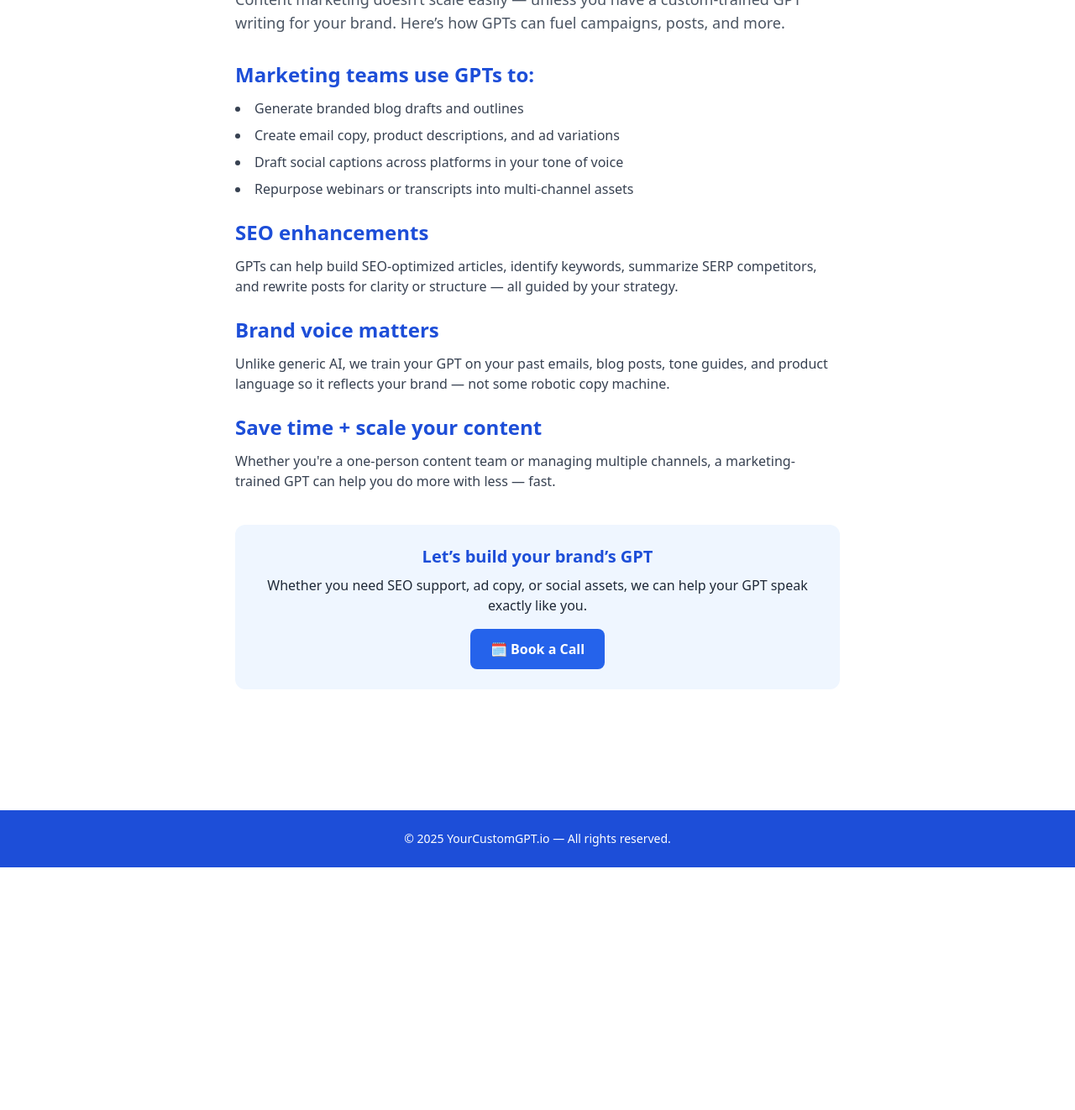
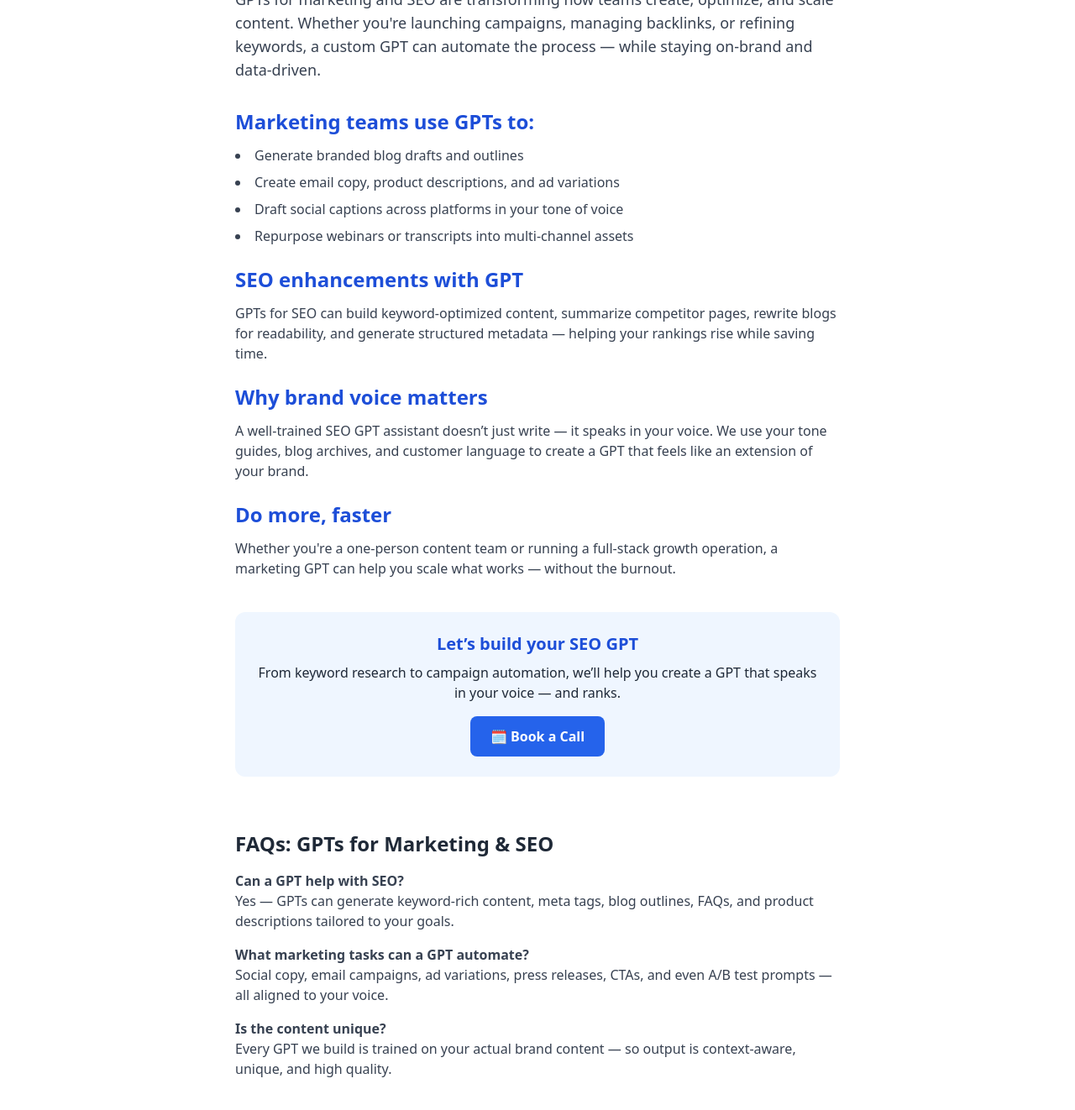
Before and after one commit to redwheelbarroww/yourcustomgpt.io, a Jekyll site: the page built from gpt-in-marketing-seo.html, in a window 1280 px wide and 1400 px high, scrolled down 275 px. Shown: the top 1322 px of the window at 84% size. Built offline with Jekyll 4.4.1, drawn with Linux system fonts in a browser that asks for light colours; before the commit the page ends 1308 px from its top, so only the background shows below that; some of the changed text lies outside the part shown.

Commit message:
Update gpt-in-marketing-seo.html

```diff
--- a/gpt-in-marketing-seo.html
+++ b/gpt-in-marketing-seo.html
@@ -5,9 +5,9 @@
 <head>
   <meta charset="UTF-8" />
   <meta name="viewport" content="width=device-width, initial-scale=1.0"/>
-  <title>GPTs in Marketing & SEO | YourCustomGPT.io</title>
-  <meta name="description" content="Explore how GPTs can enhance your marketing strategy — from content and SEO to social media and branding." />
-  <meta name="keywords" content="GPT marketing, GPT for SEO, AI copywriting, AI brand voice, GPT content generator" />
+  <title>GPTs in Marketing & SEO | Automate Content, Campaigns & Strategy</title>
+  <meta name="description" content="Discover how GPTs for marketing and SEO can streamline content creation, improve rankings, and boost brand visibility — with your voice and goals." />
+  <meta name="keywords" content="GPT for SEO, GPT marketing automation, SEO GPTs, AI content for marketing, GPT content generator, AI blog writing, SEO GPT assistant" />
   <link href="https://cdn.jsdelivr.net/npm/tailwindcss@2.2.19/dist/tailwind.min.css" rel="stylesheet"/>
   <link rel="icon" href="/favicon.ico" type="image/x-icon" />
   <style>html { scroll-behavior: smooth; }</style>
@@ -28,8 +28,8 @@
 
     <h1 class="text-4xl sm:text-5xl font-bold mb-6 text-gray-900">🎯 GPTs in Marketing & SEO</h1>
 
-    <p class="text-lg text-gray-600 mb-8">
-      Content marketing doesn’t scale easily — unless you have a custom-trained GPT writing for your brand. Here’s how GPTs can fuel campaigns, posts, and more.
+    <p class="text-lg text-gray-700 mb-8">
+      GPTs for marketing and SEO are transforming how teams create, optimize, and scale content. Whether you're launching campaigns, managing backlinks, or refining keywords, a custom GPT can automate the process — while staying on-brand and data-driven.
     </p>
 
     <h2 class="text-2xl font-semibold text-blue-700 mb-3">Marketing teams use GPTs to:</h2>
@@ -40,28 +40,79 @@
       <li>Repurpose webinars or transcripts into multi-channel assets</li>
     </ul>
 
-    <h2 class="text-2xl font-semibold text-blue-700 mb-3">SEO enhancements</h2>
+    <h2 class="text-2xl font-semibold text-blue-700 mb-3">SEO enhancements with GPT</h2>
     <p class="text-gray-700 mb-6">
-      GPTs can help build SEO-optimized articles, identify keywords, summarize SERP competitors, and rewrite posts for clarity or structure — all guided by your strategy.
+      GPTs for SEO can build keyword-optimized content, summarize competitor pages, rewrite blogs for readability, and generate structured metadata — helping your rankings rise while saving time.
     </p>
 
-    <h2 class="text-2xl font-semibold text-blue-700 mb-3">Brand voice matters</h2>
+    <h2 class="text-2xl font-semibold text-blue-700 mb-3">Why brand voice matters</h2>
     <p class="text-gray-700 mb-6">
-      Unlike generic AI, we train your GPT on your past emails, blog posts, tone guides, and product language so it reflects your brand — not some robotic copy machine.
+      A well-trained SEO GPT assistant doesn’t just write — it speaks in your voice. We use your tone guides, blog archives, and customer language to create a GPT that feels like an extension of your brand.
     </p>
 
-    <h2 class="text-2xl font-semibold text-blue-700 mb-3">Save time + scale your content</h2>
+    <h2 class="text-2xl font-semibold text-blue-700 mb-3">Do more, faster</h2>
     <p class="text-gray-700 mb-8">
-      Whether you're a one-person content team or managing multiple channels, a marketing-trained GPT can help you do more with less — fast.
+      Whether you're a one-person content team or running a full-stack growth operation, a marketing GPT can help you scale what works — without the burnout.
     </p>
 
     <div class="bg-blue-50 p-6 rounded-xl text-center mt-10">
-      <h3 class="text-xl font-semibold mb-2 text-blue-700">Let’s build your brand’s GPT</h3>
-      <p class="mb-4">Whether you need SEO support, ad copy, or social assets, we can help your GPT speak exactly like you.</p>
+      <h3 class="text-xl font-semibold mb-2 text-blue-700">Let’s build your SEO GPT</h3>
+      <p class="mb-4">From keyword research to campaign automation, we’ll help you create a GPT that speaks in your voice — and ranks.</p>
       <a href="https://calendly.com/rebecca-m-luxton/30min" class="inline-block bg-blue-600 hover:bg-blue-700 text-white font-semibold px-6 py-3 rounded-lg transition">🗓️ Book a Call</a>
     </div>
 
+    <section class="mt-16">
+      <h2 class="text-2xl font-bold mb-4">FAQs: GPTs for Marketing & SEO</h2>
+      <div class="space-y-4 text-gray-700">
+        <div>
+          <h3 class="font-semibold">Can a GPT help with SEO?</h3>
+          <p>Yes — GPTs can generate keyword-rich content, meta tags, blog outlines, FAQs, and product descriptions tailored to your goals.</p>
+        </div>
+        <div>
+          <h3 class="font-semibold">What marketing tasks can a GPT automate?</h3>
+          <p>Social copy, email campaigns, ad variations, press releases, CTAs, and even A/B test prompts — all aligned to your voice.</p>
+        </div>
+        <div>
+          <h3 class="font-semibold">Is the content unique?</h3>
+          <p>Every GPT we build is trained on your actual brand content — so output is context-aware, unique, and high quality.</p>
+        </div>
+      </div>
+    </section>
   </main>
+
+  <!-- JSON-LD FAQ Schema -->
+  <script type="application/ld+json">
+  {
+    "@context": "https://schema.org",
+    "@type": "FAQPage",
+    "mainEntity": [
+      {
+        "@type": "Question",
+        "name": "Can a GPT help with SEO?",
+        "acceptedAnswer": {
+          "@type": "Answer",
+          "text": "Yes — GPTs can generate keyword-rich content, meta tags, blog outlines, FAQs, and product descriptions tailored to your goals."
+        }
+      },
+      {
+        "@type": "Question",
+        "name": "What marketing tasks can a GPT automate?",
+        "acceptedAnswer": {
+          "@type": "Answer",
+          "text": "Social copy, email campaigns, ad variations, press releases, CTAs, and even A/B test prompts — all aligned to your voice."
+        }
+      },
+      {
+        "@type": "Question",
+        "name": "Is the content unique?",
+        "acceptedAnswer": {
+          "@type": "Answer",
+          "text": "Every GPT we build is trained on your actual brand content — so output is context-aware, unique, and high quality."
+        }
+      }
+    ]
+  }
+  </script>
 
   <footer class="bg-blue-700 text-white text-sm text-center p-6 mt-20">
     &copy; 2025 YourCustomGPT.io — All rights reserved.
```
